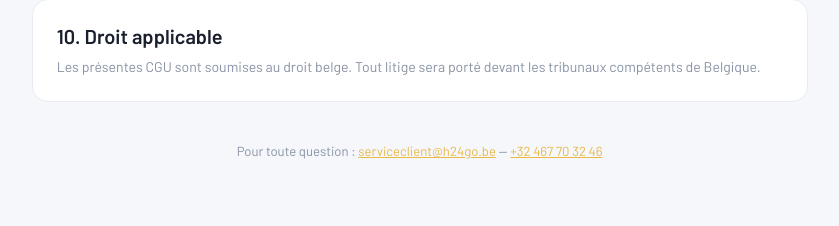
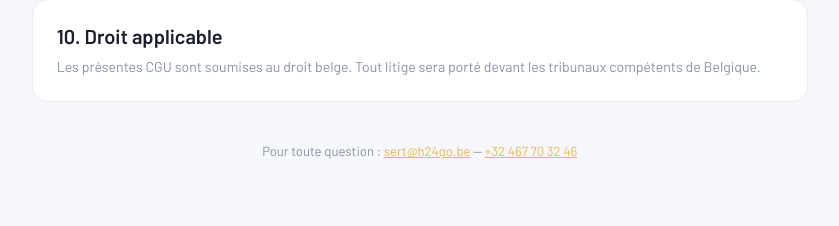
Before and after one commit to kdy2323/H24Go, a Django app: page /cgu/ in a window 1280 px wide. Shown: the part 1744-1970 px from the top of the page, without its empty margins (327-1166 px from the left). Run offline with Django 5.2, Linux system fonts and the light colour scheme; some web fonts are replaced.

Commit message:
cgu et service client 3

```diff
--- a/core/templates/cgu.HTML
+++ b/core/templates/cgu1.html
@@ -81,7 +81,7 @@
         </div>
 
         <div class="text-center py-3" style="color:#8892a4; font-size:0.82rem;">
-            Pour toute question : <a href="mailto:serviceclient@h24go.be" style="color:#e8b94a;">serviceclient@h24go.be</a> — <a href="tel:+32467703246" style="color:#e8b94a;">+32 467 70 32 46</a>
+            Pour toute question : <a href="mailto:serviceclient@h24go.be" style="color:#e8b94a;">sert@h24go.be</a> — <a href="tel:+32467703246" style="color:#e8b94a;">+32 467 70 32 46</a>
         </div>
 
     </div>
--- a/core/views.py
+++ b/core/views.py
@@ -1025,7 +1025,7 @@ def service_worker(request):
 #---------------------------
 
 def cgu(request):
-    return render(request, 'cgu.html')
+    return render(request, 'cgu1.html')
 
 def custom_403(request, exception=None):
     return render(request, 'errors/403.html', status=403)
```
